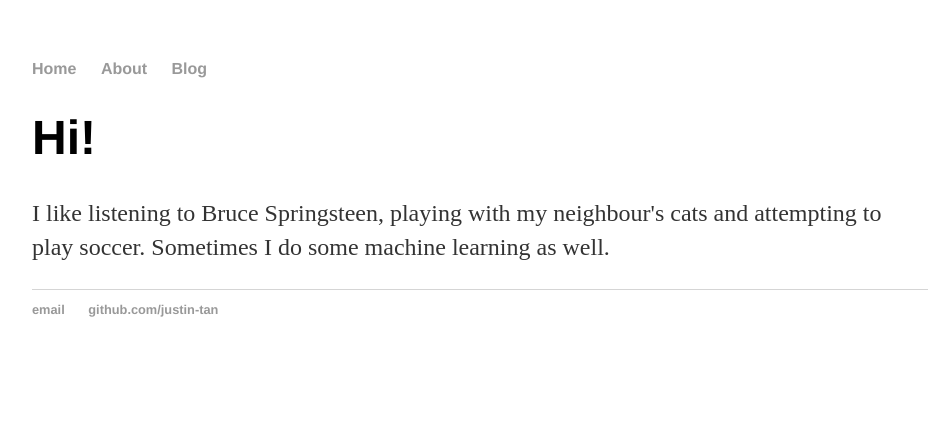
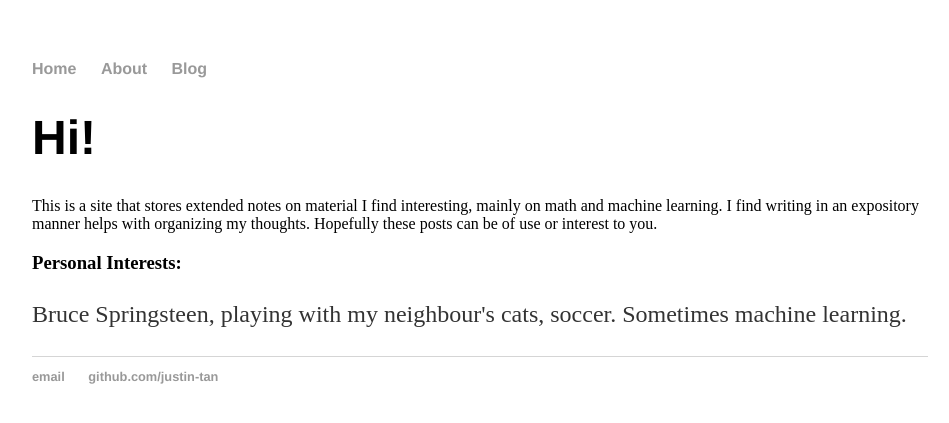
Before and after one commit to Justin-Tan/Justin-Tan.github.io, a Jekyll site: the page built from about/index.html, in a window 1280 px wide. Shown: the top 423 px of the page, without its empty margins (160-1109 px from the left). Built offline with Jekyll 4.4.1, drawn with Linux system fonts in a browser that asks for light colours.

Commit message:
start post

```diff
--- a/about/index.html
+++ b/about/index.html
@@ -4,5 +4,7 @@ title: About
 ---
 <div class="blurb">
 	<h1>Hi!</h1>
-	<p>I like listening to Bruce Springsteen, playing with my neighbour's cats and attempting to play soccer. Sometimes I do some machine learning as well.</p>
+     This is a site that stores extended notes on material I find interesting, mainly on math and machine learning. I find writing in an expository manner helps with organizing my thoughts. Hopefully these posts can be of use or interest to you.
+    <h3>Personal Interests:</h3>
+	<p>Bruce Springsteen, playing with my neighbour's cats, soccer. Sometimes machine learning.</p>
 </div><!-- /.blurb -->
--- a/blog/atom.xml
+++ b/blog/atom.xml
@@ -4,7 +4,7 @@ layout: feed
 <?xml version="1.0" encoding="utf-8"?>
 <feed xmlns="http://www.w3.org/2005/Atom">
 
-	<title>Hank Quinlan's Blog</title>
+	<title>Justin Tan's Blog</title>
 	<link href="http://justin-tan.github.io.github.io/blog/atom.xml" rel="self"/>
 	<link href="http://justin-tan.github.io/blog"/>
 	<updated>{{ site.time | date_to_xmlschema }}</updated>
```
